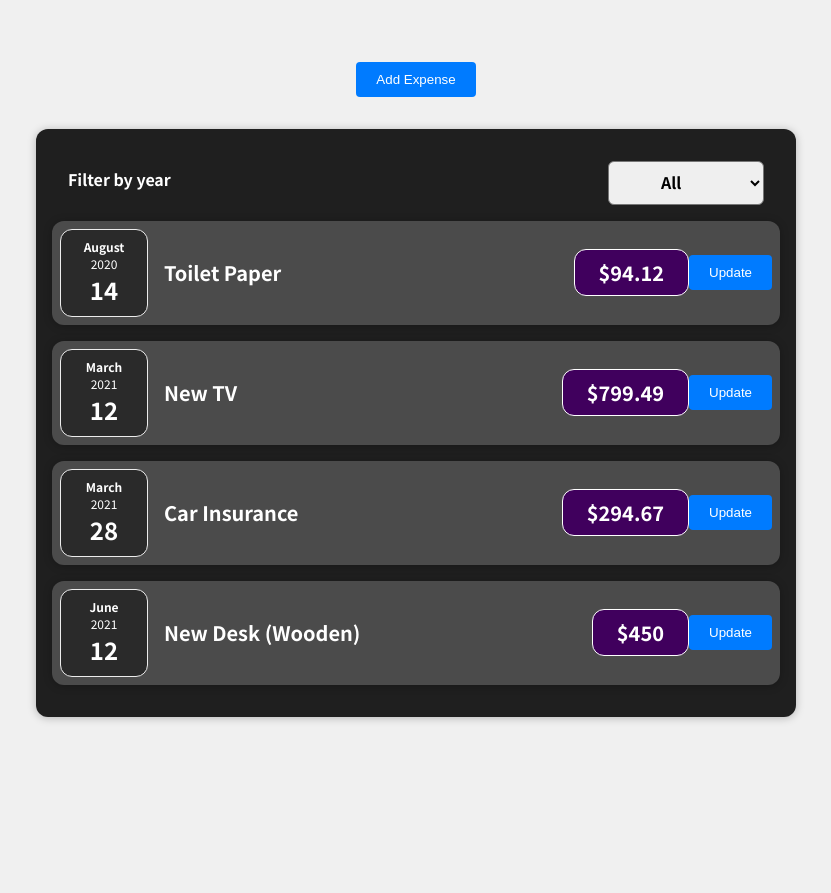
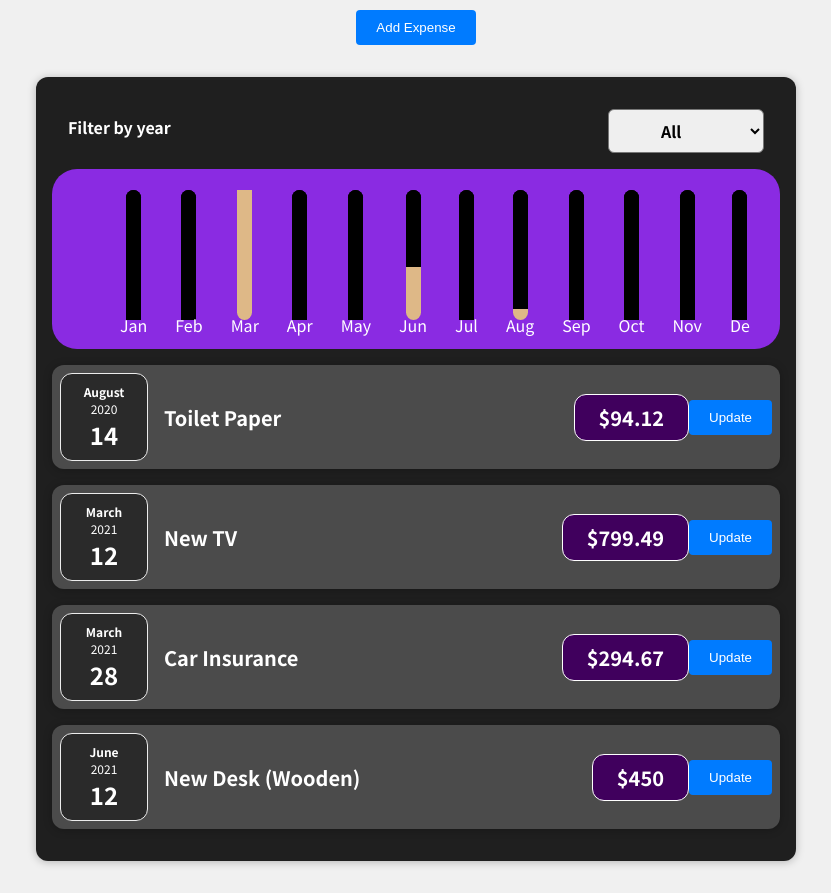
Before and after one commit to Ershad-Alam-67/01-starting-setup, a React (Create React App) app: page / in a window 1280 px wide. Shown: the whole page, without its empty margins (224-1055 px from the left). Before the commit the page ends 800 px from the top, so only its background shows below. Built offline with nearby package versions, Linux system fonts and the light colour scheme.

Commit message:
Designing and adding the chart(I have done everything myself).

```diff
--- a/src/App.js
+++ b/src/App.js
@@ -2,6 +2,7 @@ import React, { useState } from "react"
 
 import Expenses from "./components/Expenses/Expenses"
 import NewExpense from "./components/Expenses/NewExpense"
+import ChartBar from "./components/Expenses/Chart/ChartBar"
 
 const App = () => {
   const expense = [
--- /dev/null
+++ b/src/components/Expenses/Chart/ChartBar.css
@@ -0,0 +1,37 @@
+.chart-bar {
+  height: 115px;
+  width: 15px;
+  border-radius: 10px;
+  padding: 0px;
+
+  background-color: black;
+}
+.chart-item {
+  display: flex;
+  flex-direction: column;
+  justify-content: center;
+  align-items: center;
+  margin-top: 25px;
+  margin-left: 28px;
+}
+p {
+  margin-top: 5px;
+  padding-top: 3px;
+}
+.chart-meter1 {
+  height: 90px;
+  width: 15px;
+  background-color: black;
+
+  border-top-left-radius: 10px;
+  border-top-right-radius: 10px;
+  height: 90px;
+}
+.chart-meter2 {
+  width: 15px;
+  background-color: burlywood;
+
+  border-bottom-left-radius: 10px;
+  border-bottom-right-radius: 10px;
+  height: 30px;
+}
--- /dev/null
+++ b/src/components/Expenses/Chart/ChartBar.js
@@ -0,0 +1,26 @@
+import React from "react"
+import "./ChartBar.css"
+const ChartBar = (props) => {
+  const obj = {
+    backgroundColor: "black",
+  }
+
+  const style = {
+    height: 130 - props.height,
+  }
+  const style2 = {
+    height: props.height,
+  }
+
+  return (
+    <div className="chart-item">
+      <div className="chart-bar" style={obj}>
+        <div className="chart-meter1" style={style}></div>
+        <div className="chart-meter2" style={style2}></div>
+      </div>
+      <p>{props.label}</p>
+    </div>
+  )
+}
+
+export default ChartBar
--- /dev/null
+++ b/src/components/Expenses/Chart/ChartBox.css
@@ -0,0 +1,10 @@
+.chart-box {
+  background-color: blueviolet;
+  border-radius: 25px;
+  height: 180px;
+  margin-top: 10px;
+  display: flex;
+  align-items: center;
+  justify-content: left;
+  padding: 40px;
+}
--- /dev/null
+++ b/src/components/Expenses/Chart/ChartBox.js
@@ -0,0 +1,57 @@
+import React from "react"
+import "./ChartBox.css"
+import ChartBar from "./ChartBar"
+const ChartBox = (props) => {
+  const value = props.getList.map((expense) => expense.amount)
+  const map = new Map()
+  console.log(props.getList)
+  props.getList.forEach((element) => {
+    if (map.has(element.date.getMonth())) {
+      map.set(
+        element.date.getMonth(),
+        map.get(element.date.getMonth()) + element.amount
+      )
+    } else {
+      map.set(element.date.getMonth(), element.amount)
+    }
+  })
+  console.log("kk", map)
+  const valArray = Array.from(map.values())
+  const maxVal = Math.max(...valArray)
+
+  const barObject = {
+    0: "Jan",
+    1: "Feb",
+    2: "Mar",
+    3: "Apr",
+    4: "May",
+    5: "Jun",
+    6: "Jul",
+    7: "Aug",
+    8: "Sep",
+    9: "Oct",
+    10: "Nov",
+    11: "De",
+  }
+  console.log(map.get(7))
+  function heightCalc(i) {
+    const a = map.get(i) * 130
+    if (map.get(i) * 130) {
+      return Math.floor((map.get(i) * 130) / maxVal)
+    }
+    return 0
+  }
+  return (
+    <div className="chart-box">
+      {Object.keys(barObject).map((key, i) => (
+        <ChartBar
+          key={barObject[key]}
+          label={barObject[key]}
+          height={heightCalc(i)}
+        />
+      ))}
+    </div>
+  )
+}
+
+export default ChartBox
--- a/src/components/Expenses/ExpenseForm.css
+++ b/src/components/Expenses/ExpenseForm.css
@@ -46,4 +46,5 @@ button:hover {
 .btns {
   margin-left: 10px;
   box-shadow: 10px;
+  box-shadow: orangered;
 }
--- a/src/components/Expenses/Expenses.js
+++ b/src/components/Expenses/Expenses.js
@@ -3,6 +3,7 @@ import ExpenseItem from "./ExpenseItem"
 import Card from "../UI/Card"
 import "./Expenses.css"
 import ExpensesFilter from "./ExpensesFilter.js"
+import ChartBox from "./Chart/ChartBox"
 
 const Expenses = (props) => {
   let im = "./hero.png"
@@ -27,7 +28,10 @@ const Expenses = (props) => {
     if (a.date.getFullYear() == filteredYear) return true
     return false
   }
-
+  const filteredExpensesList = props.items
+    .filter(filt)
+    .map((expense) => expense)
+  console.log("he", filteredExpensesList)
   return (
     <div>
       <Card className="expenses">
@@ -35,6 +39,7 @@ const Expenses = (props) => {
           selected={filteredYear}
           onChangeFilter={filterChangeHandler}
         />
+        <ChartBox getList={filteredExpensesList} />
         {getNumberOfExpense() === 0 ? (
           <p>no expense there!</p>
         ) : (
--- a/src/components/Expenses/NewExpense.js
+++ b/src/components/Expenses/NewExpense.js
@@ -2,6 +2,7 @@ import Expenses from "./Expenses"
 import React, { useState } from "react"
 import ExpenseForm from "./ExpenseForm"
 import "./NewExpense.css"
+import ChartBox from "./Chart/ChartBox"
 
 const NewExpense = (props) => {
   const [formShow, setFormShow] = useState(false)
@@ -22,6 +23,7 @@ const NewExpense = (props) => {
           onSetFormShow={updateFormShow2}
         />
       )}
+
       {!formShow && (
         <div className="btn">
           <button id="addExpense" onClick={updateFormShow}>
@@ -29,6 +31,7 @@ const NewExpense = (props) => {
           </button>
         </div>
       )}
+
       <Expenses items={props.expenses} set={props.fun} />
     </div>
   )
```
